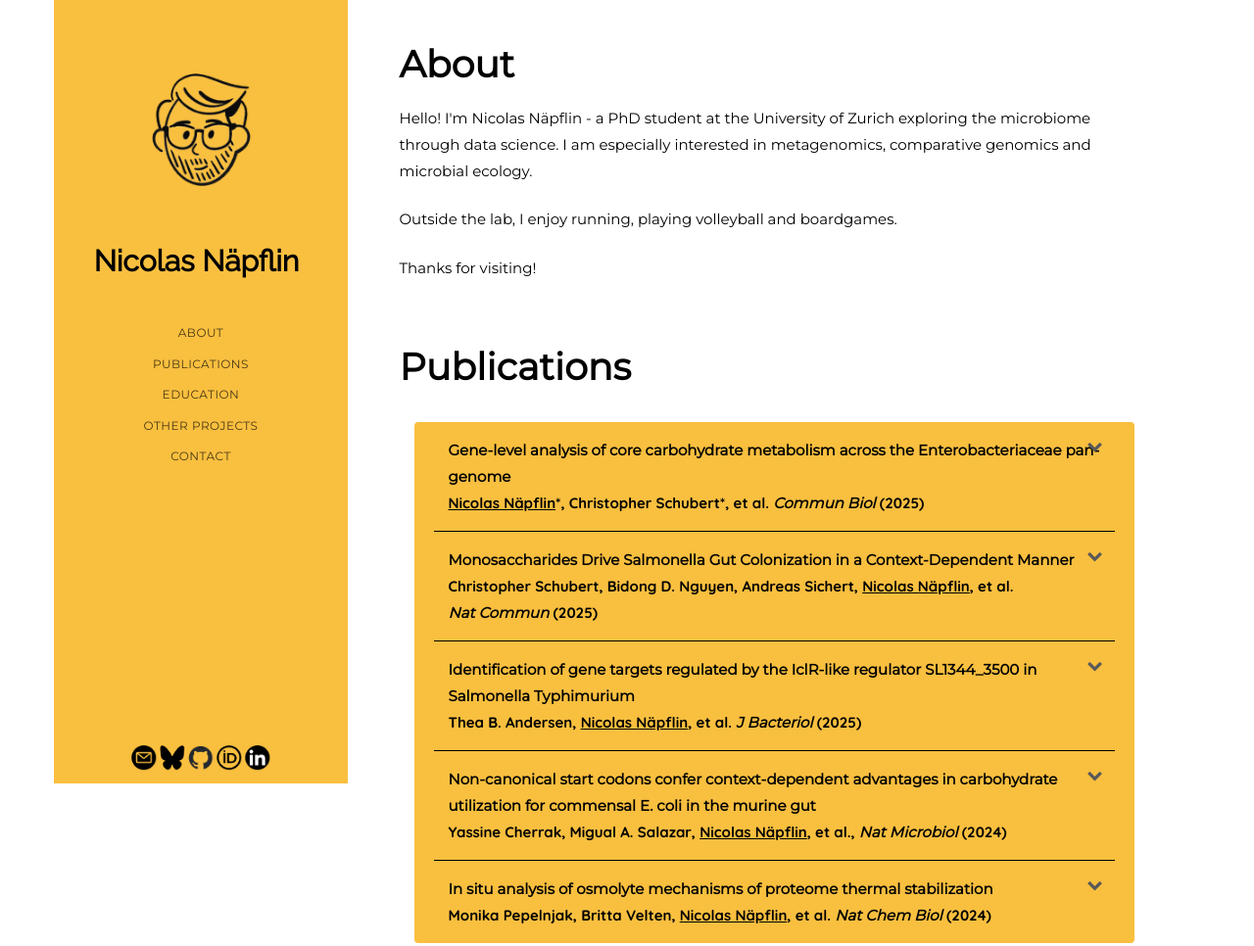
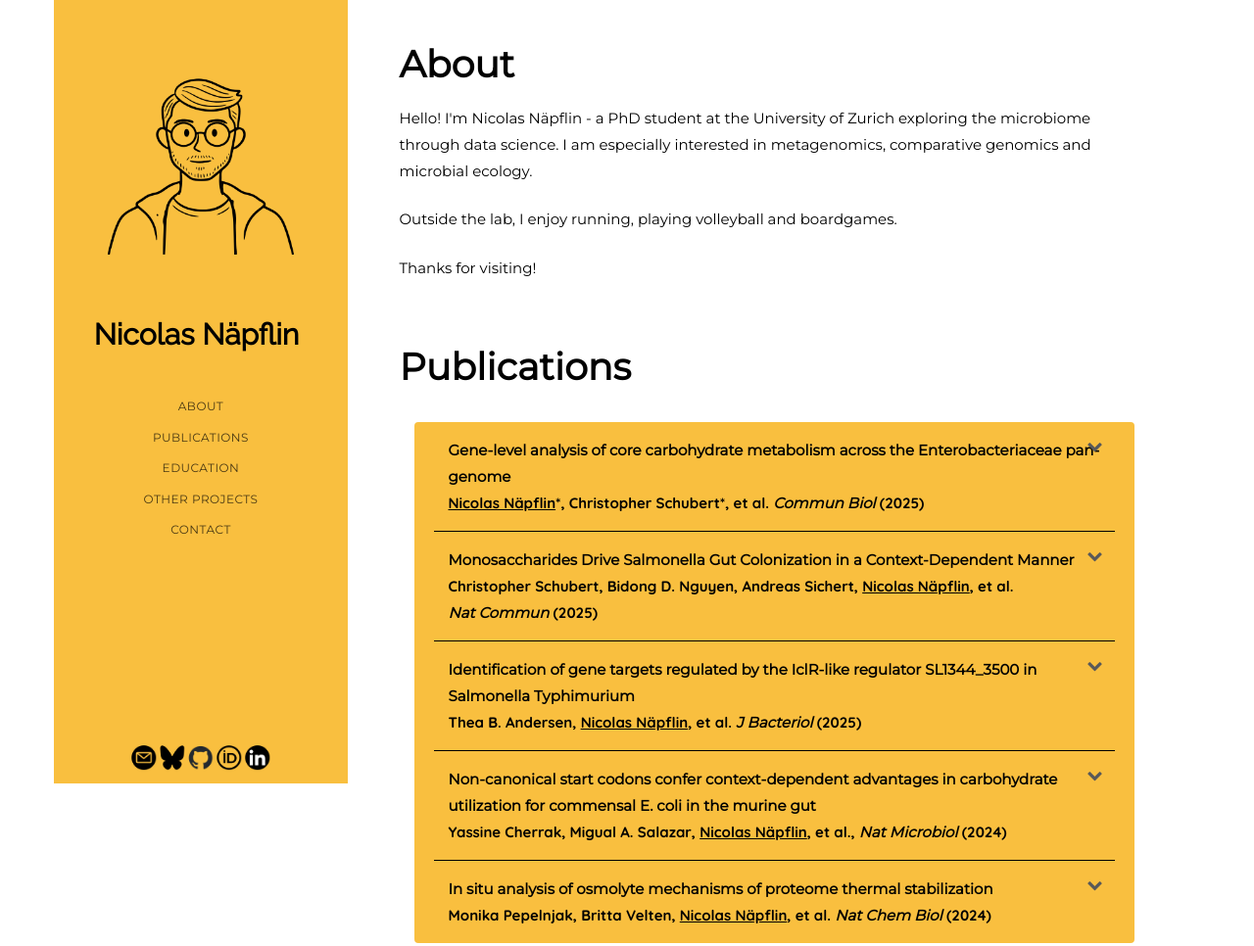
Before and after one commit to NicolasNaepflin/nicolasnaepflin.github.io, a plain HTML site: page index.html in a window 1280 px wide. Shown: the top 966 px of the page at 98% size. Drawn offline with Linux system fonts and the light colour scheme; no server answers; a web font is replaced by a local one.

Commit message:
update: change logo with a more accurate picture of myself

```diff
--- a/css/style.css
+++ b/css/style.css
@@ -183,8 +183,8 @@ figure figcaption {
 	height: auto;
 }
 #colorlib-aside .author-img {
-	width: 175px;
-	height: 175px;
+	width: 250;
+	height: 250px;
 	margin: 0 auto;
 	margin-bottom: 30px;
 	-webkit-border-radius: 50%;
--- a/index.html
+++ b/index.html
@@ -31,7 +31,7 @@
          <aside id="colorlib-aside" role="complementary" class="border js-fullheight no-print">
             <div class="text-center">
                <div class="author-img">
-                  <img alt="profile-img" src="images/logo_new.png">
+                  <img alt="profile-img" src="images/logo_myself_bw.png">
                </div>
                <h1 id="colorlib-logo"><a href="./index.html">Nicolas
                      Näpflin</a>
```
Also changed, not shown: images/logo_myself_bw.png (added).
